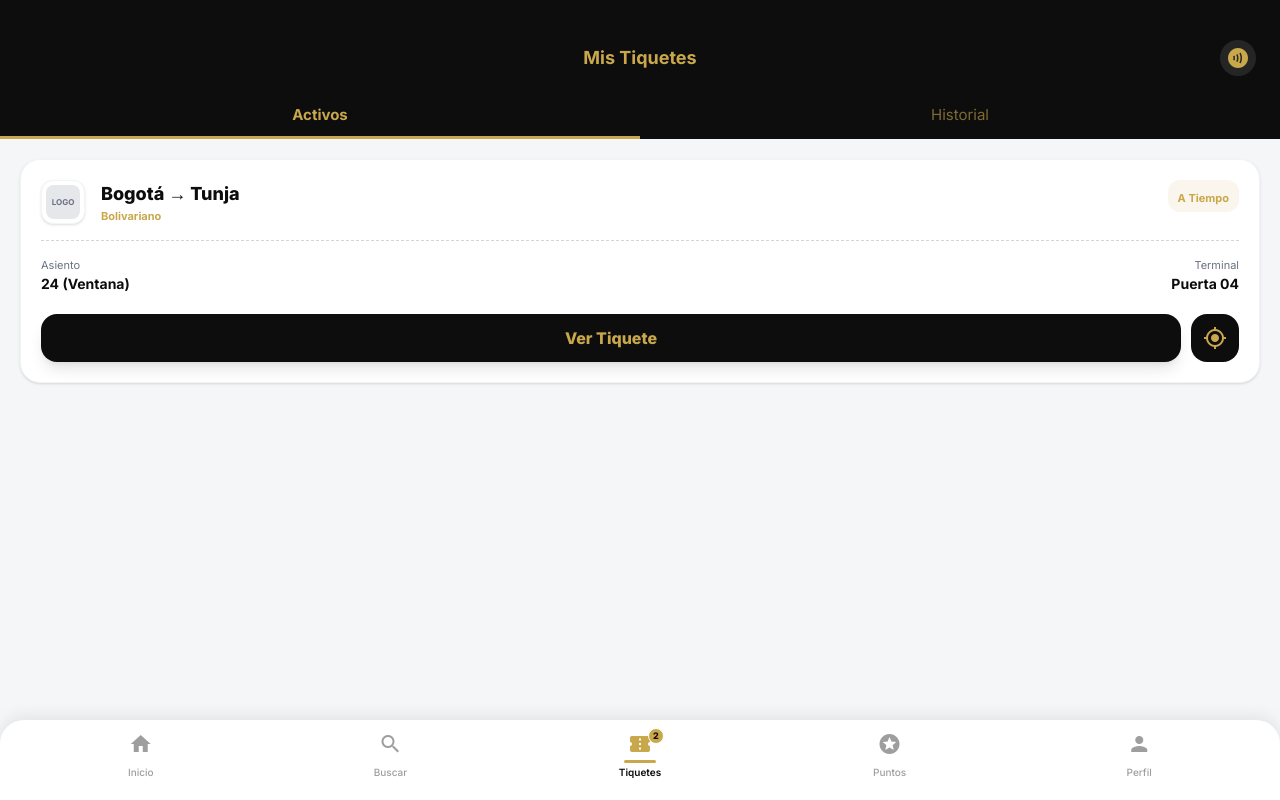
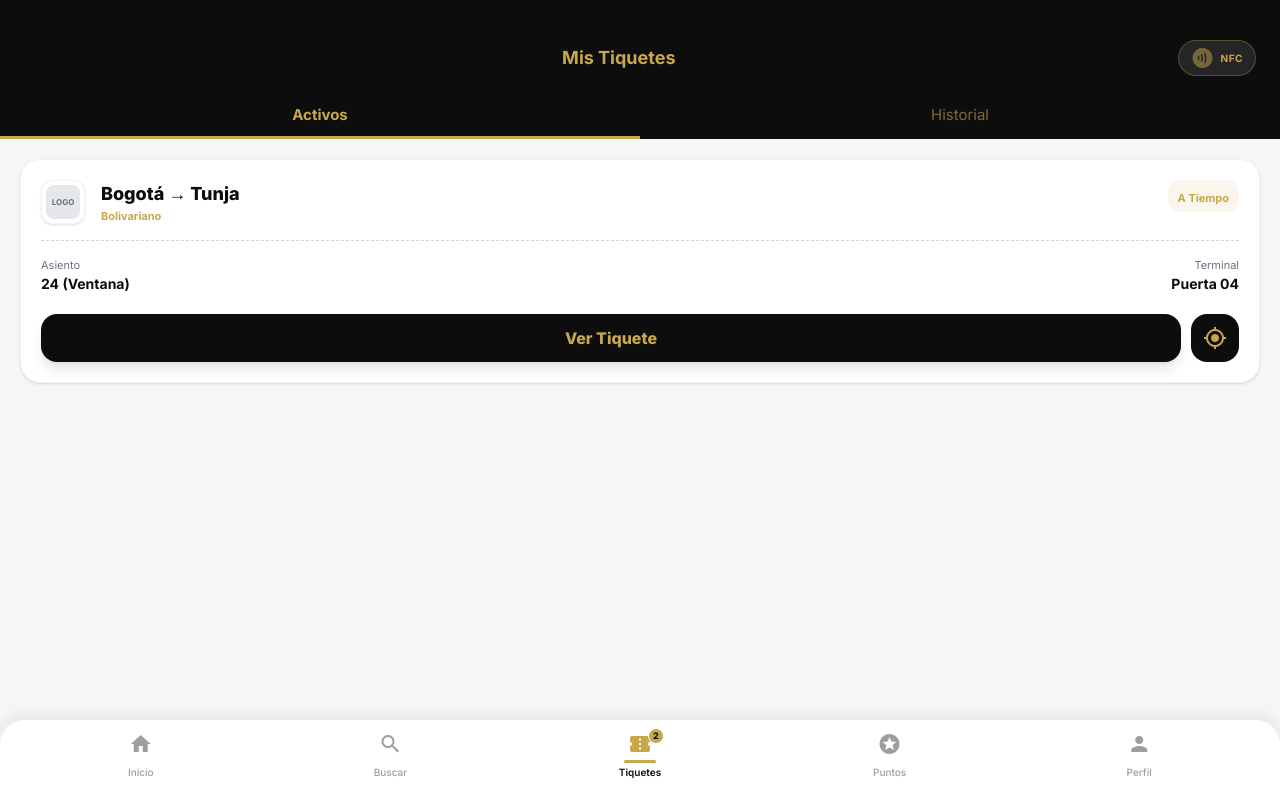
Before and after one commit to santiagoarbelaezc/SmartBusWeb, an Angular app: page /tickets in a window 1280 px wide. Built offline with nearby package versions, Linux system fonts and the light colour scheme.

Commit message:
subiendo utlimas modificaciones

```diff
--- a/src/app/features/home/home.html
+++ b/src/app/features/home/home.html
@@ -9,8 +9,9 @@
 
     <div class="flex items-center gap-2">
       <!-- NFC Button -->
-      <button (click)="navigateTo('/nfc')" class="w-9 h-9 rounded-full bg-neutral-black flex items-center justify-center shadow-sm active:scale-95 transition-transform">
-        <span class="material-icons text-brand-gold text-[20px]">contactless</span>
+      <button (click)="navigateTo('/nfc')" class="h-9 px-3 rounded-full bg-neutral-black flex items-center justify-center shadow-sm active:scale-95 transition-transform gap-1.5 border border-brand-gold/30">
+        <span class="material-icons text-brand-gold text-[18px] animate-pulse">contactless</span>
+        <span class="text-brand-gold font-bold text-[10px] tracking-wider">NFC</span>
       </button>
 
       <!-- Gold Badge -->
--- a/src/app/features/profile/profile.html
+++ b/src/app/features/profile/profile.html
@@ -67,7 +67,7 @@
     <div class="px-5">
       <div class="w-full bg-white rounded-[20px] shadow-sm flex flex-col overflow-hidden">
         <div *ngFor="let item of accountItems; let last = last">
-          <div class="w-full px-5 py-3.5 flex items-center justify-between active:bg-gray-50 cursor-pointer transition-colors">
+          <div (click)="handleItemClick(item)" class="w-full px-5 py-3.5 flex items-center justify-between active:bg-gray-50 cursor-pointer transition-colors">
             <div class="flex items-center gap-4">
               <div class="w-10 h-10 rounded-[13px] {{ item.bgColor }} flex items-center justify-center">
                 <span class="material-icons text-white text-[22px]">{{ item.icon }}</span>
@@ -97,7 +97,7 @@
     <div class="px-5">
       <div class="w-full bg-white rounded-[20px] shadow-sm flex flex-col overflow-hidden">
         <div *ngFor="let item of supportItems; let last = last">
-          <div class="w-full px-5 py-3.5 flex items-center justify-between active:bg-gray-50 cursor-pointer transition-colors">
+          <div (click)="handleItemClick(item)" class="w-full px-5 py-3.5 flex items-center justify-between active:bg-gray-50 cursor-pointer transition-colors">
             <div class="flex items-center gap-4">
               <div class="w-10 h-10 rounded-[13px] {{ item.bgColor }} flex items-center justify-center">
                 <span class="material-icons text-white text-[22px]">{{ item.icon }}</span>
--- a/src/app/features/profile/profile.ts
+++ b/src/app/features/profile/profile.ts
@@ -34,4 +34,8 @@ export class Profile {
   logout() {
     this.router.navigate(['/welcome']);
   }
+
+  handleItemClick(item: any) {
+    alert(`Entrando a la configuración de: ${item.title}`);
+  }
 }
--- a/src/app/features/seat-selection/seat-selection.html
+++ b/src/app/features/seat-selection/seat-selection.html
@@ -11,7 +11,7 @@
     </div>
   </div>
 
-  <div class="flex-1 overflow-y-auto pb-28">
+  <div class="flex-1 overflow-y-auto">
 
     <!-- Trip info card -->
     <div class="w-full px-5 py-4">
@@ -192,7 +192,7 @@
   </div>
 
   <!-- Bottom Continue Bar Fixed -->
-  <div class="absolute bottom-0 w-full bg-white shadow-[0_-4px_16px_rgba(0,0,0,0.05)] rounded-t-2xl z-30 pb-safe">
+  <div class="shrink-0 w-full bg-white shadow-[0_-4px_16px_rgba(0,0,0,0.05)] rounded-t-2xl z-30 pb-safe">
     <div class="px-5 pt-4 pb-6">
 
       <!-- Selected Seat Info -->
--- a/src/app/features/tickets/tickets.html
+++ b/src/app/features/tickets/tickets.html
@@ -4,8 +4,9 @@
   <div class="w-full bg-neutral-black pt-10 pb-4 px-6 flex items-center justify-between shrink-0 relative">
     <div class="w-9 h-9"></div> <!-- spacer -->
     <h1 class="text-brand-gold text-lg font-bold">Mis Tiquetes</h1>
-    <button (click)="router.navigate(['/nfc'])" class="w-9 h-9 rounded-full bg-white/10 flex items-center justify-center active:scale-95 transition-transform">
-      <span class="material-icons text-brand-gold text-[20px]">contactless</span>
+    <button (click)="router.navigate(['/nfc'])" class="h-9 px-3 rounded-full bg-white/10 flex items-center justify-center active:scale-95 transition-transform gap-1.5 border border-brand-gold/30">
+      <span class="material-icons text-brand-gold text-[18px] animate-pulse">contactless</span>
+      <span class="text-brand-gold font-bold text-[10px] tracking-wider">NFC</span>
     </button>
   </div>
 
```
